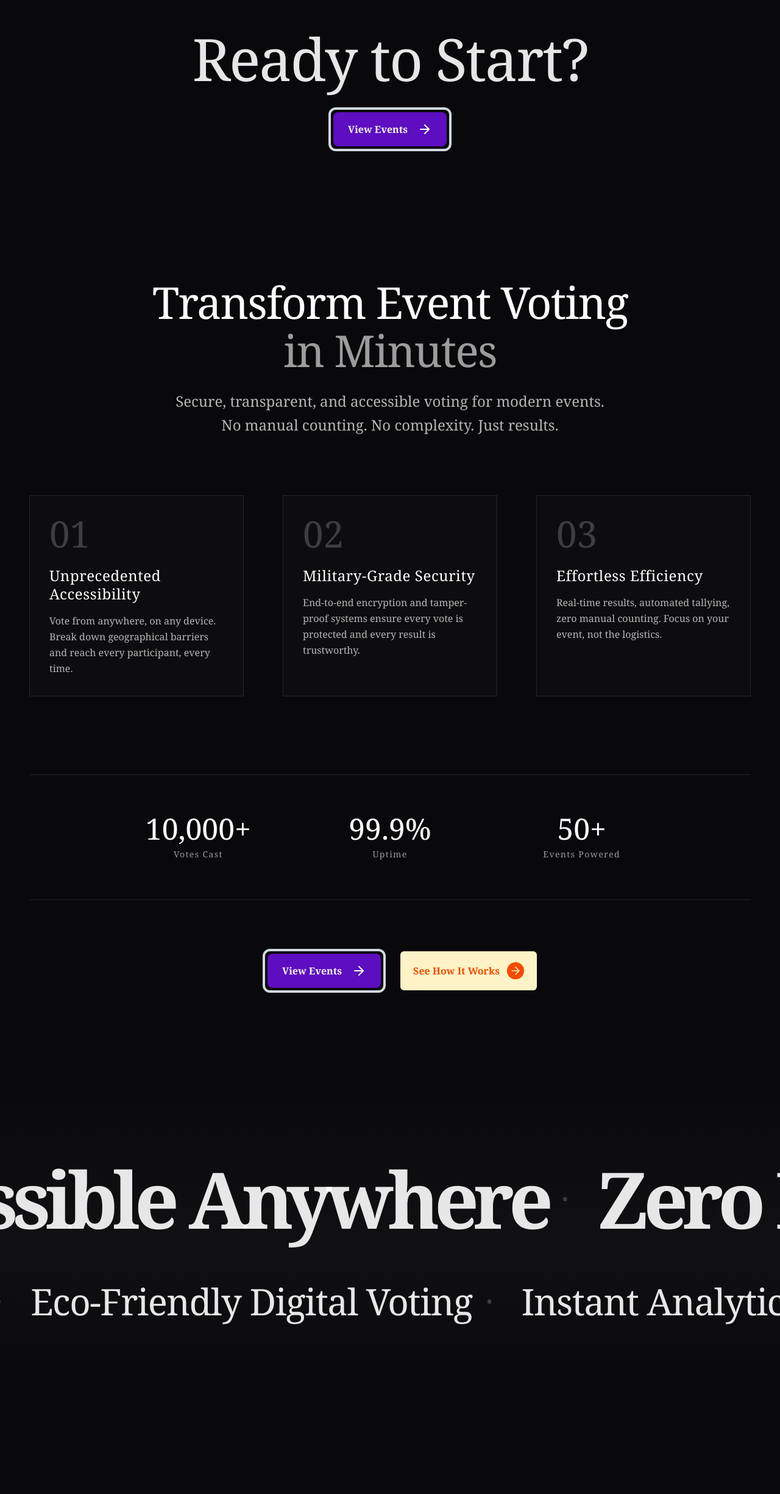
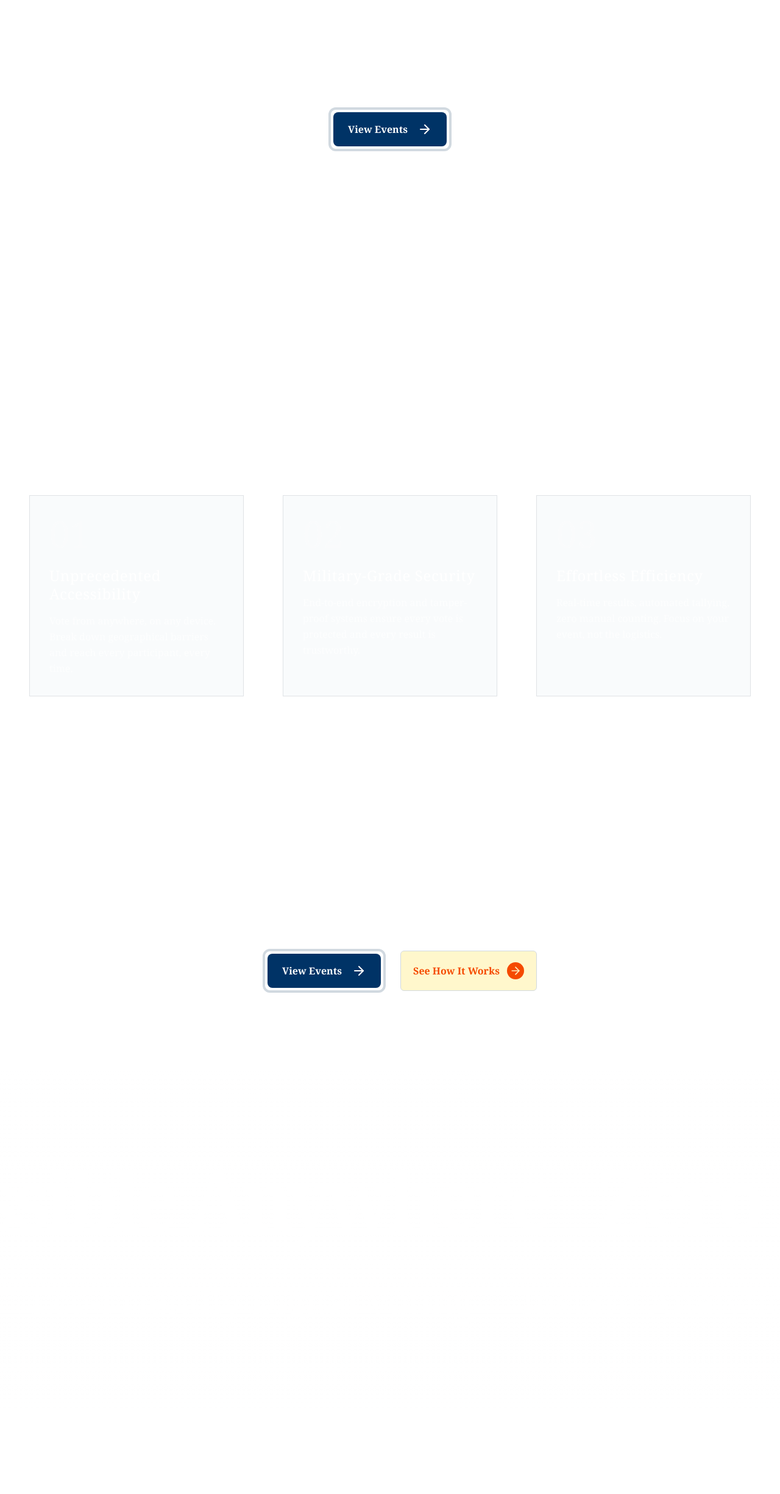
Before and after one commit to inside-aims/Aims_Achievers_Network_v2, a Next.js app: page / in a window 1280 px wide. Shown: the part 4832-7282 px from the top of the page at 61% size. Built offline with nearby package versions, Linux system fonts and the light colour scheme.

Commit message:
chore: fix design token

```diff
--- a/components/ScrollTextMarquee.tsx
+++ b/components/ScrollTextMarquee.tsx
@@ -22,9 +22,9 @@ const MarqueeSection = () => {
   ];
 
   return (
-    <section className="relative bg-zinc-950 py-20 md:py-32 overflow-hidden">
+    <section className="relative py-20 md:py-32 overflow-hidden">
       {/* Background gradient overlay */}
-      <div className="absolute inset-0 bg-linear-to-b from-zinc-950 via-zinc-900 to-zinc-950 opacity-50"></div>
+      <div className="absolute inset-0 bg-linear-to-b from-background/90 via-background/60 to-background/90 opacity-50"></div>
 
       <div className="relative z-10 space-y-6 md:space-y-8">
         {/* Top Marquee */}
@@ -105,7 +105,7 @@ const MarqueeSection = () => {
       </div>
 
       {/* Bottom fade effect */}
-      <div className="absolute bottom-0 left-0 right-0 h-32 bg-linear-to-t from-zinc-950 to-transparent pointer-events-none"></div>
+      <div className="absolute bottom-0 left-0 right-0 h-32 bg-linear-to-t from-background to-transparent pointer-events-none"></div>
 
       <style jsx>{`
         @keyframes marquee {
--- a/components/ShinningButton.tsx
+++ b/components/ShinningButton.tsx
@@ -14,7 +14,7 @@ export default function ShiningButton({ label, className, ...props }: ShiningBut
       )}
       {...props}
     >
-      <div className="relative flex items-center justify-center gap-4 overflow-hidden rounded-lg bg-violet-800 px-6 py-4 font-bold text-white">
+      <div className="relative flex items-center justify-center gap-4 overflow-hidden rounded-lg bg-primary px-6 py-4 font-bold text-primary-foreground">
         {label}
         <ArrowRight className="transition-all group-hover:translate-x-2 group-hover:scale-125" />
 
--- a/components/StackingCards.tsx
+++ b/components/StackingCards.tsx
@@ -59,9 +59,9 @@ export default function StackingCardsHero(): JSX.Element {
 
   return (
     <ReactLenis root>
-      <main className="bg-zinc-950" ref={container}>
+      <main className="bg-background" ref={container}>
         {/* Hero Section */}
-        <section className="text-white h-screen w-full bg-zinc-950 grid place-content-center relative overflow-hidden">
+        <section className="text-foreground h-screen w-full bg-background grid place-content-center relative overflow-hidden">
           {/* Animated grid background */}
           <div className="absolute bottom-0 left-0 right-0 top-0 bg-[linear-gradient(to_right,#4f4f4f2e_1px,transparent_1px),linear-gradient(to_bottom,#4f4f4f2e_1px,transparent_1px)] bg-[size:54px_54px] [mask-image:radial-gradient(ellipse_60%_50%_at_50%_0%,#000_70%,transparent_100%)]"></div>
 
@@ -82,7 +82,7 @@ export default function StackingCardsHero(): JSX.Element {
         </section>
 
         {/* Stacking Cards Section */}
-        <section className="text-white w-full bg-zinc-950">
+        <section className="text-foreground w-full">
           {benefits.map((benefit, i) => {
             const targetScale = 1 - (benefits.length - i) * 0.05;
             return (
@@ -102,13 +102,13 @@ export default function StackingCardsHero(): JSX.Element {
           })}
         </section>
 
-        <section className="bg-zinc-950">
+        <section className="">
           <div className="py-20 px-4 sm:px-6 md:px-8">
             <h2 className="text-5xl sm:text-6xl md:text-7xl lg:text-8xl font-light text-center tracking-tight leading-[100%] text-white/90 mb-8">
               Ready to Start?
             </h2>
             <div className="flex justify-center">
-              <ShiningButton label="View Events" />
+              <ShiningButton className="" label="View Events" />
             </div>
           </div>
         </section>
--- a/components/ValuePropositionSection.tsx
+++ b/components/ValuePropositionSection.tsx
@@ -80,7 +80,7 @@ const ValuePropositionSection = () => {
   return (
     <section
       ref={sectionRef}
-      className="min-h-screen bg-zinc-950 text-white py-10 sm:py-24 md:py-32 px-4 sm:px-6 md:px-8 lg:px-12"
+      className="min-h-screen bg-background text-white py-10 sm:py-24 md:py-32 px-4 sm:px-6 md:px-8 lg:px-12"
     >
       <div className="max-w-7xl mx-auto">
         {/* Headline */}
@@ -107,7 +107,7 @@ const ValuePropositionSection = () => {
               }}
               className="group"
             >
-              <div className="border border-white/10 hover:border-white/30 transition-all duration-500 p-6 sm:p-8 h-full bg-zinc-900/30 hover:bg-zinc-900/50">
+              <div className="border border-card-foreground/10 hover:border-white/30 transition-all duration-500 p-6 sm:p-8 h-full bg-card/40 hover:bg-card/60">
                 <div className="text-5xl sm:text-6xl font-light opacity-20 group-hover:opacity-40 transition-opacity duration-500 mb-6">
                   {prop.number}
                 </div>
@@ -142,7 +142,7 @@ const ValuePropositionSection = () => {
         <div className="flex flex-col sm:flex-row items-center justify-center gap-4 sm:gap-6">
           <ShiningButton label="View Events" />
           <ButtonArrow
-            className="group relative w-56 rounded-md md:py-8 overflow-hidden "
+            className="group relative w-56 rounded-md md:py-8 overflow-hidden bg-secondary/20 hover:bg-secondary/40 border transition-all duration-500"
             text="See How It Works"
           />
         </div>
```
Also changed, not shown: components/FeatureGrid.tsx (+24 -24 lines).
